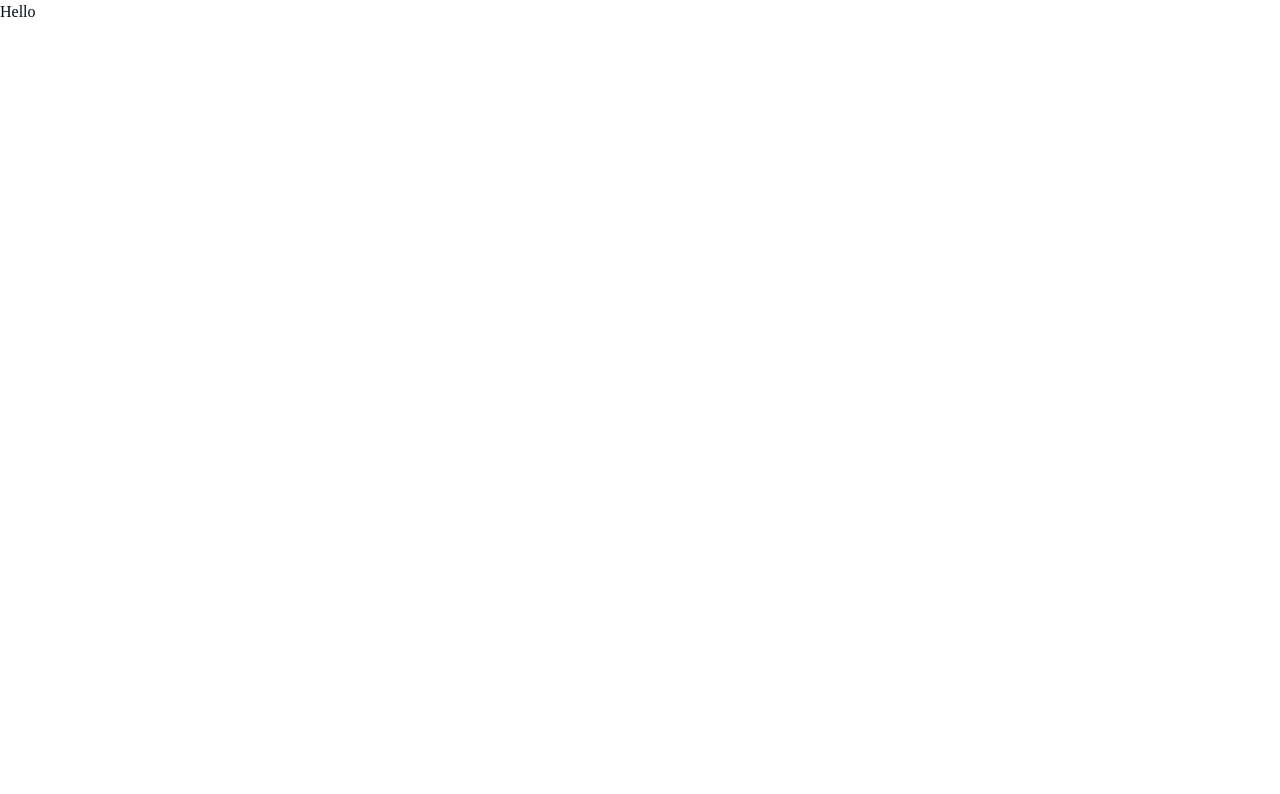
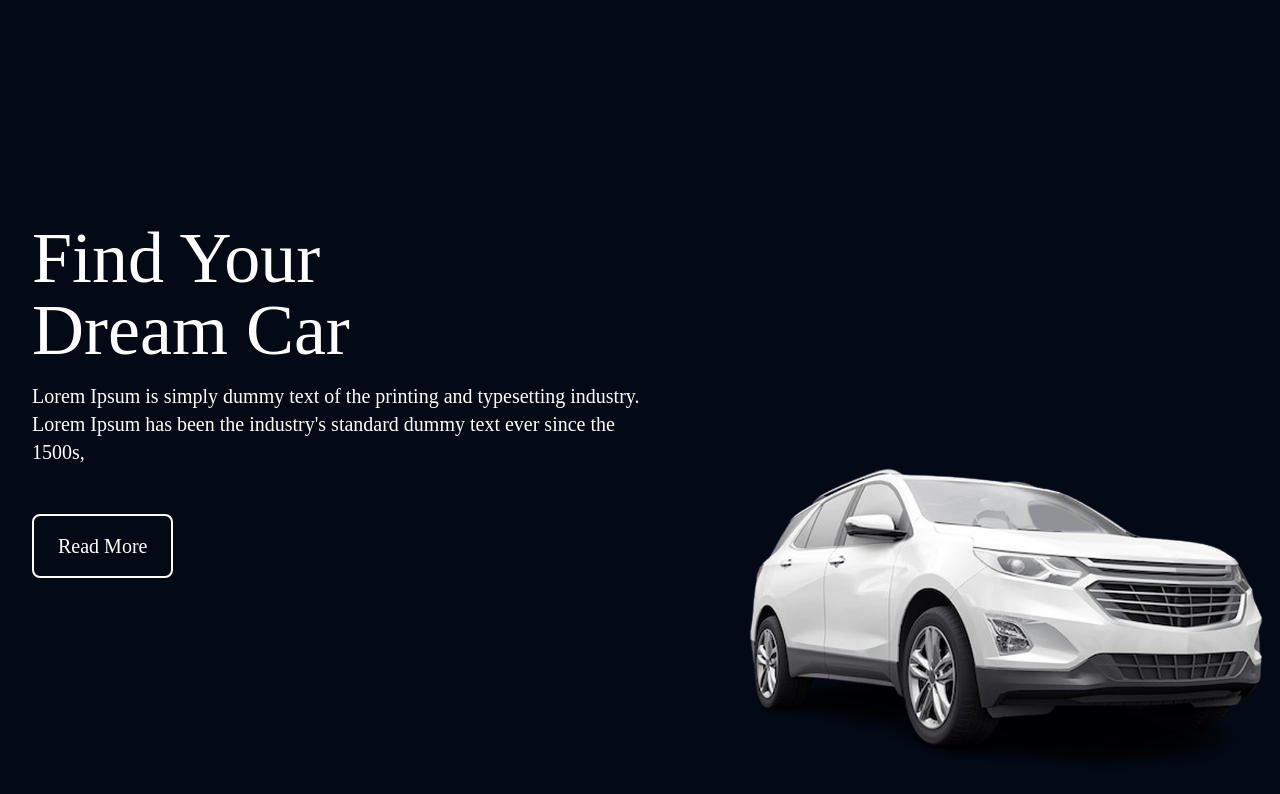
Before and after one commit to HomamAlyaghshi/Online-Learning, a React (Create React App) app: page / in a window 1280 px wide. Shown: the top 794 px of the page. Built offline with nearby package versions, Linux system fonts and the light colour scheme; a web font is replaced by a local one.

Commit message:
update app.js

```diff
--- a/src/App.js
+++ b/src/App.js
@@ -1,7 +1,11 @@
+import HeroSection from "./components/HeroSection";
+
 function App() {
   return (
-    <div>
-      <h1 className="font-primary text-primary">Hello</h1>
+    <div className="w-full h-full">
+      <HeroSection />
+
+
     </div>
   );
 }
--- /dev/null
+++ b/src/components/HeroSection.jsx
@@ -0,0 +1,26 @@
+const HeroSection = () => {
+  return (
+    <div className="w-full h-screen bg-primary flex">
+      <div className="flex-1 h-full  grid justify-center items-center  p-8">
+        <div>
+          <h1 className="text-white font-primary text-7xl mb-4 text-left">
+            Find Your <br />
+            Dream Car
+          </h1>
+          <p className="text-white font-primary text-xl text-left mb-12">
+            Lorem Ipsum is simply dummy text of the printing and typesetting
+            industry. Lorem Ipsum has been the industry's standard dummy text
+            ever since the 1500s,
+          </p>
+          <button className="border-2 border-white px-6 py-4 text-xl text-white font-primary rounded-lg ">Read More</button>
+        </div>
+      </div>
+
+      <div className="flex-1 h-full grid justify-end items-end ">
+        <img alt="car" src="/images/car.png" className="" />
+      </div>
+    </div>
+  );
+};
+
+export default HeroSection;
```
Also changed, not shown: public/images/car.png (added).
